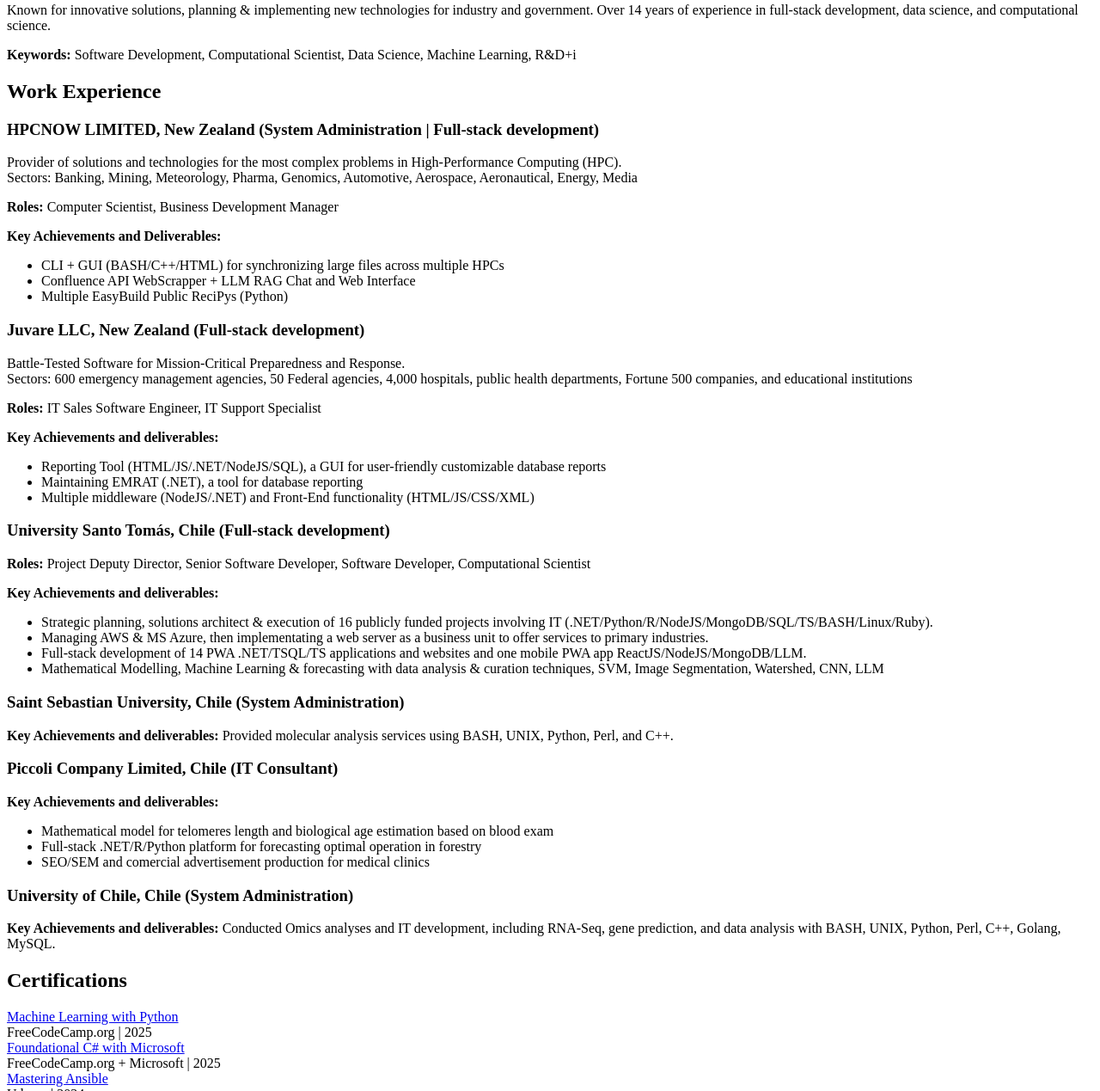
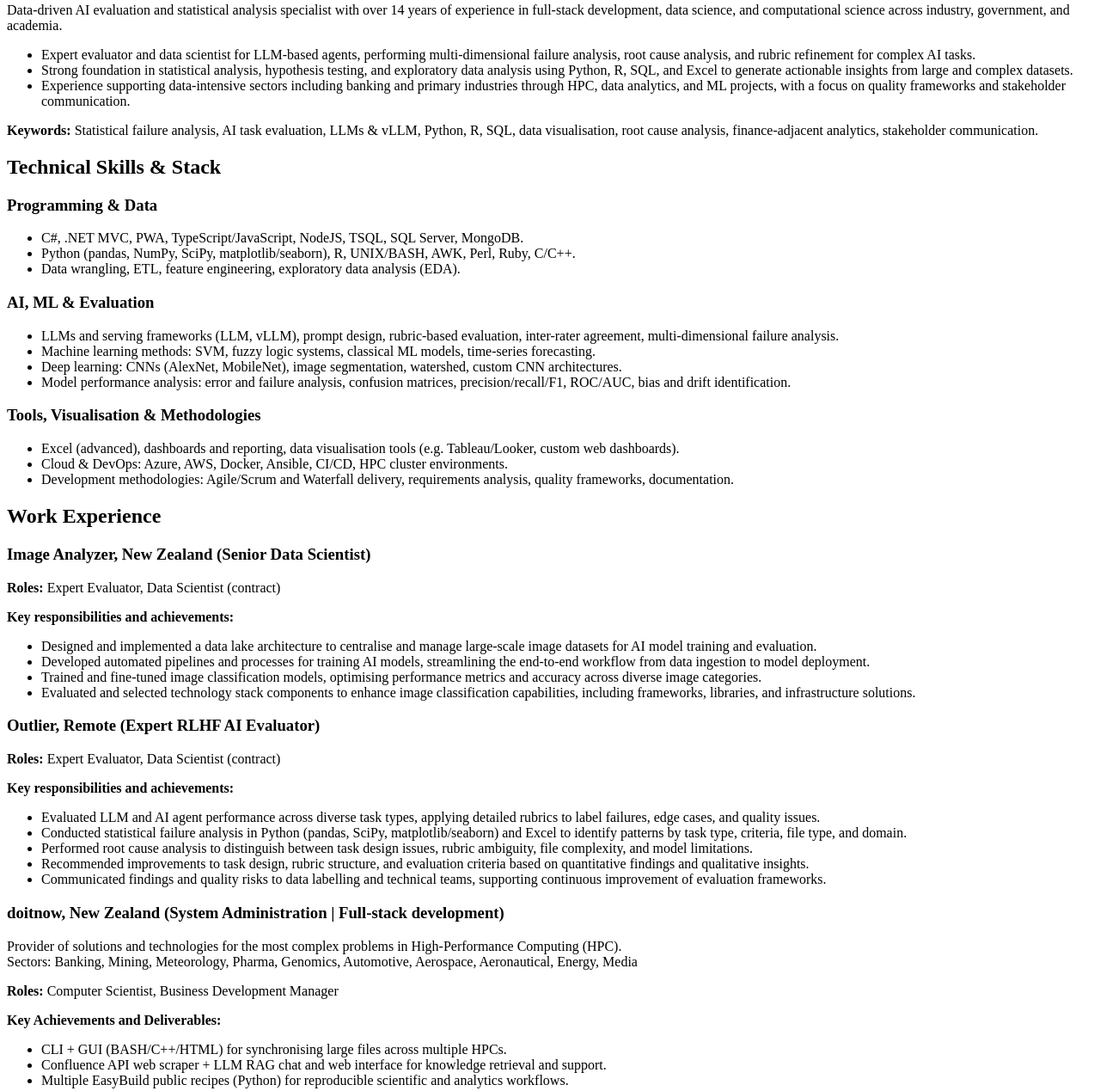
Before and after one commit to grpiccoli/CV, a website built with webpack: page index.html in a window 1280 px wide. Shown: the part 385-1654 px from the top of the page at 86% size. Built offline with nearby package versions, Linux system fonts and the light colour scheme.

Commit message:
Senior Data Scientist

```diff
--- a/index.html
+++ b/index.html
@@ -51,18 +51,108 @@
     <main>
       <section id="about">
         <h2>Professional Summary</h2>
-        <p>Known for innovative solutions, planning &amp; implementing new technologies for industry and government.
-          Over 14 years of experience in full-stack development, data science, and computational science.</p>
-        <p><strong>Keywords:</strong> Software Development, Computational Scientist, Data Science, Machine Learning,
-          R&amp;D+i</p>
+        <p>Data-driven AI evaluation and statistical analysis specialist with over 14 years of experience in full-stack
+          development, data science, and computational science across industry, government, and academia.</p>
+        <ul>
+          <li>Expert evaluator and data scientist for LLM-based agents, performing multi-dimensional failure analysis,
+            root cause analysis, and rubric refinement for complex AI tasks.</li>
+          <li>Strong foundation in statistical analysis, hypothesis testing, and exploratory data analysis using
+            Python, R, SQL, and Excel to generate actionable insights from large and complex datasets.</li>
+          <li>Experience supporting data-intensive sectors including banking and primary industries through HPC, data
+            analytics, and ML projects, with a focus on quality frameworks and stakeholder communication.</li>
+        </ul>
+        <p><strong>Keywords:</strong> Statistical failure analysis, AI task evaluation, LLMs &amp; vLLM, Python, R, SQL,
+          data visualisation, root cause analysis, finance-adjacent analytics, stakeholder communication.</p>
+      </section>
+
+      <section id="skills">
+        <h2>Technical Skills &amp; Stack</h2>
+        <div class="skills">
+          <article>
+            <h3>Programming &amp; Data</h3>
+            <ul>
+              <li>C#, .NET MVC, PWA, TypeScript/JavaScript, NodeJS, TSQL, SQL Server, MongoDB.</li>
+              <li>Python (pandas, NumPy, SciPy, matplotlib/seaborn), R, UNIX/BASH, AWK, Perl, Ruby, C/C++.</li>
+              <li>Data wrangling, ETL, feature engineering, exploratory data analysis (EDA).</li>
+            </ul>
+          </article>
+          <article>
+            <h3>AI, ML &amp; Evaluation</h3>
+            <ul>
+              <li>LLMs and serving frameworks (LLM, vLLM), prompt design, rubric-based evaluation, inter-rater
+                agreement, multi-dimensional failure analysis.</li>
+              <li>Machine learning methods: SVM, fuzzy logic systems, classical ML models, time-series forecasting.</li>
+              <li>Deep learning: CNNs (AlexNet, MobileNet), image segmentation, watershed, custom CNN architectures.
+              </li>
+              <li>Model performance analysis: error and failure analysis, confusion matrices, precision/recall/F1,
+                ROC/AUC, bias and drift identification.</li>
+            </ul>
+          </article>
+          <article>
+            <h3>Tools, Visualisation &amp; Methodologies</h3>
+            <ul>
+              <li>Excel (advanced), dashboards and reporting, data visualisation tools (e.g. Tableau/Looker, custom web
+                dashboards).</li>
+              <li>Cloud &amp; DevOps: Azure, AWS, Docker, Ansible, CI/CD, HPC cluster environments.</li>
+              <li>Development methodologies: Agile/Scrum and Waterfall delivery, requirements analysis, quality
+                frameworks, documentation.</li>
+            </ul>
+          </article>
+        </div>
       </section>
 
       <section id="experience">
         <h2>Work Experience</h2>
         <div class="experience">
+
+          <article>
+            <h3>Image Analyzer, New Zealand (Senior Data Scientist)</h3>
+            <div class="timeline">
+              <span class="timeline-date start" data-date="Mar 2025"></span>
+              <span class="timeline-date end" data-date="Nov 2025"></span>
+              <div class="timeline-block"></div>
+            </div>
+            <p><strong>Roles:</strong> Expert Evaluator, Data Scientist (contract)</p>
+            <p><strong>Key responsibilities and achievements:</strong></p>
+            <ul>
+              <li>Designed and implemented a data lake architecture to centralise and manage large-scale image datasets
+                for AI model training and evaluation.</li>
+              <li>Developed automated pipelines and processes for training AI models, streamlining the end-to-end workflow
+                from data ingestion to model deployment.</li>
+              <li>Trained and fine-tuned image classification models, optimising performance metrics and accuracy across
+                diverse image categories.</li>
+              <li>Evaluated and selected technology stack components to enhance image classification capabilities,
+                including frameworks, libraries, and infrastructure solutions.</li>
+            </ul>
+          </article>
+
+          <!-- Outlier AI Evaluation Experience -->
+          <article>
+            <h3>Outlier, Remote (Expert RLHF AI Evaluator)</h3>
+            <div class="timeline">
+              <span class="timeline-date start" data-date="Feb 2024"></span>
+              <span class="timeline-date end" data-date="Nov 2025"></span>
+              <div class="timeline-block"></div>
+            </div>
+            <p><strong>Roles:</strong> Expert Evaluator, Data Scientist (contract)</p>
+            <p><strong>Key responsibilities and achievements:</strong></p>
+            <ul>
+              <li>Evaluated LLM and AI agent performance across diverse task types, applying detailed rubrics to label
+                failures, edge cases, and quality issues.</li>
+              <li>Conducted statistical failure analysis in Python (pandas, SciPy, matplotlib/seaborn) and Excel to
+                identify patterns by task type, criteria, file type, and domain.</li>
+              <li>Performed root cause analysis to distinguish between task design issues, rubric ambiguity, file
+                complexity, and model limitations.</li>
+              <li>Recommended improvements to task design, rubric structure, and evaluation criteria based on
+                quantitative findings and qualitative insights.</li>
+              <li>Communicated findings and quality risks to data labelling and technical teams, supporting continuous
+                improvement of evaluation frameworks.</li>
+            </ul>
+          </article>
+
           <!-- Article 1 -->
           <article>
-            <h3>HPCNOW LIMITED, New Zealand (System Administration | Full-stack development)</h3>
+            <h3>doitnow, New Zealand (System Administration | Full-stack development)</h3>
             <p>Provider of solutions and technologies for the most complex problems in High-Performance Computing
               (HPC).<br>
               Sectors: Banking, Mining, Meteorology, Pharma, Genomics, Automotive, Aerospace, Aeronautical, Energy,
@@ -75,9 +165,9 @@
             <p><strong>Roles:</strong> Computer Scientist, Business Development Manager</p>
             <p><strong>Key Achievements and Deliverables:</strong></p>
             <ul>
-              <li>CLI + GUI (BASH/C++/HTML) for synchronizing large files across multiple HPCs</li>
-              <li>Confluence API WebScrapper + LLM RAG Chat and Web Interface</li>
-              <li>Multiple EasyBuild Public ReciPys (Python)</li>
+              <li>CLI + GUI (BASH/C++/HTML) for synchronising large files across multiple HPCs.</li>
+              <li>Confluence API web scraper + LLM RAG chat and web interface for knowledge retrieval and support.</li>
+              <li>Multiple EasyBuild public recipes (Python) for reproducible scientific and analytics workflows.</li>
             </ul>
           </article>
           <article>
@@ -95,16 +185,15 @@
             <p><strong>Key Achievements and deliverables:</strong></p>
             <ul>
               <li>
-                Reporting Tool (HTML/JS/.NET/NodeJS/SQL), a GUI for user-friendly customizable database reports
+                Reporting Tool (HTML/JS/.NET/NodeJS/SQL), a GUI for user-friendly customisable database reports.
               </li>
               <li>
-                Maintaining EMRAT (.NET), a tool for database reporting
+                Maintaining EMRAT (.NET), a tool for database reporting.
               </li>
               <li>
-                Multiple middleware (NodeJS/.NET) and Front-End functionality (HTML/JS/CSS/XML)
+                Multiple middleware (NodeJS/.NET) and Front-End functionality (HTML/JS/CSS/XML).
               </li>
             </ul>
-            <!-- </ul> -->
           </article>
           <article>
             <h3>University Santo Tomás, Chile (Full-stack development)</h3>
@@ -117,14 +206,14 @@
               Computational Scientist</p>
             <p><strong>Key Achievements and deliverables:</strong></p>
             <ul>
-              <li>Strategic planning, solutions architect & execution of 16 publicly funded projects involving IT
+              <li>Strategic planning, solutions architecture &amp; execution of 16 publicly funded projects involving IT
                 (.NET/Python/R/NodeJS/MongoDB/SQL/TS/BASH/Linux/Ruby).</li>
-              <li>Managing AWS & MS Azure, then implementating a web server as a business unit to offer services to
+              <li>Managing AWS &amp; MS Azure, then implementing a web server as a business unit to offer services to
                 primary industries.</li>
               <li>Full-stack development of 14 PWA .NET/TSQL/TS applications and websites and one mobile PWA app
                 ReactJS/NodeJS/MongoDB/LLM.</li>
-              <li>Mathematical Modelling, Machine Learning & forecasting with data analysis & curation techniques, SVM,
-                Image Segmentation, Watershed, CNN, LLM</li>
+              <li>Mathematical modelling, machine learning &amp; forecasting with data analysis &amp; curation
+                techniques, SVM, fuzzy logic, image segmentation, watershed, CNN (AlexNet, MobileNet), LLM/vLLM.</li>
             </ul>
           </article>
           <article>
@@ -141,14 +230,14 @@
             <h3>Piccoli Company Limited, Chile (IT Consultant)</h3>
             <div class="timeline">
               <span class="timeline-date start" data-date="Jul 2015"></span>
-              <span class="timeline-date end" data-date=""></span>
+              <span class="timeline-date end" data-date="Nov 2025"></span>
               <div class="timeline-block"></div>
             </div>
             <p><strong>Key Achievements and deliverables:</strong></p>
             <ul>
-              <li>Mathematical model for telomeres length and biological age estimation based on blood exam</li>
-              <li>Full-stack .NET/R/Python platform for forecasting optimal operation in forestry</li>
-              <li>SEO/SEM and comercial advertisement production for medical clinics</li>
+              <li>Mathematical model for telomere length and biological age estimation based on blood exams.</li>
+              <li>Full-stack .NET/R/Python platform for forecasting optimal operation in forestry.</li>
+              <li>SEO/SEM and commercial advertisement production for medical clinics.</li>
             </ul>
           </article>
           <article>
@@ -158,7 +247,7 @@
               <span class="timeline-date end" data-date="Nov 2014"></span>
               <div class="timeline-block"></div>
             </div>
-            <p><strong>Key Achievements and deliverables:</strong>&nbsp;Conducted Omics analyses and IT development,
+            <p><strong>Key Achievements and deliverables:</strong>&nbsp;Conducted omics analyses and IT development,
               including RNA-Seq, gene prediction, and data analysis with BASH, UNIX, Python, Perl, C++, Golang, MySQL.
             </p>
           </article>
@@ -241,8 +330,8 @@
           <div class="card">
             <h3>BiblioMit: Full-stack Funding, Requirements, Design, Development</h3>
             <p>Full-stack C# MVC .NET PWA + TS/JS + TSQL + Azure + NodeJS | Vue.JS</p>
-            <p>Interactive Geolocalized GMaps objects, Web Scrapping, Search Engines, Forum, SSO</p>
-            <p>Automated Excel data curation &amp; import</p>
+            <p>Interactive geolocalised GMaps objects, web scraping, search engines, forum, SSO.</p>
+            <p>Automated Excel data curation &amp; import.</p>
             <p>
               <a href="https://github.com/grpiccoli/bibliomit" target="_blank">GitHub</a> |
               <a href="https://youtu.be/Xx-qk-a4-fA?si=tV-igbI1kLOfMyy3" target="_blank">Video 1</a> |
@@ -253,7 +342,7 @@
           <div class="card">
             <h3>MyDoc: Full-stack Funding, Requirements, Design, Development</h3>
             <p>Full-stack C# MVC .NET PWA + TS/JS + TSQL + Azure + NodeJS + Ruby + Python.</p>
-            <p>Shell + Ruby scripts to tap to multiple APIs for identity validation and payment integration</p>
+            <p>Shell + Ruby scripts to tap into multiple APIs for identity validation and payment integration.</p>
             <p>
               <a href="https://github.com/grpiccoli/MD" target="_blank">GitHub</a> |
               <a href="https://www.youtube.com/shorts/4Lk89txLYaY" target="_blank">Video</a>
@@ -261,7 +350,7 @@
           </div>
           <div class="card">
             <h3>EpicSolutions: Leading Experience</h3>
-            <p>Product Owner for Clinical Method to Measure Aging Risks.</p>
+            <p>Product Owner for a clinical method to measure ageing risks.</p>
             <p>
               <a href="https://www.youtube.com/shorts/jpt4uR6sDW0" target="_blank">Social Media Cooperation</a> |
               <a href="https://youtu.be/QhU0e0MuFto" target="_blank">Seminar</a>
@@ -287,74 +376,6 @@
         </div>
       </section>
 
-      <section id="skills">
-        <h2>Technical Skills &amp; Stack</h2>
-        <div class="skills">
-          <article>
-            <p>Proficient in C#, .NET MVC, PWA, TypeScript/JavaScript, TSQL, Azure, NodeJS, Vue.JS, Shell scripting,
-              Ruby, C++/Python/R/BASH, ReactJS, Blazor, web scraping, geotagging, SEO, Docker, Ansible, Git, CI/CD
-              tools, and cloud services (AWS, Azure).</p>
-          </article>
-          <!-- <article>
-          <p><strong>LinkedIn Skill Assessments:</strong></p>
-          <div class="skill-assessments">
-            <div class="skill-card">
-              <span class="skill-name">C#</span>
-              <span class="skill-assessment">Top 15% (1.2M)</span>
-            </div>
-            <div class="skill-card">
-              <span class="skill-name">.NET</span>
-              <span class="skill-assessment">Top 5% (0.9M)</span>
-            </div>
-            <div class="skill-card">
-              <span class="skill-name">Node.JS</span>
-              <span class="skill-assessment">Top 5% (0.5M)</span>
-            </div>
-            <div class="skill-card">
-              <span class="skill-name">JavaScript</span>
-              <span class="skill-assessment">Top 30% (2.6M)</span>
-            </div>
-            <div class="skill-card">
-              <span class="skill-name">TSQL</span>
-              <span class="skill-assessment">Top 5% (0.5M)</span>
-            </div>
-            <div class="skill-card">
-              <span class="skill-name">REST APIs</span>
-              <span class="skill-assessment">Top 5% (0.8M)</span>
-            </div>
-            <div class="skill-card">
-              <span class="skill-name">Machine Learning</span>
-              <span class="skill-assessment">Top 5% (1.6M)</span>
-            </div>
-            <div class="skill-card">
-              <span class="skill-name">Agile</span>
-              <span class="skill-assessment">Top 5% (3.4M)</span>
-            </div>
-            <div class="skill-card">
-              <span class="skill-name">HTML</span>
-              <span class="skill-assessment">Top 15% (4M)</span>
-            </div>
-            <div class="skill-card">
-              <span class="skill-name">CSS</span>
-              <span class="skill-assessment">Top 5% (2.1M)</span>
-            </div>
-            <div class="skill-card">
-              <span class="skill-name">Front-End</span>
-              <span class="skill-assessment">Top 5% (1.3M)</span>
-            </div>
-            <div class="skill-card">
-              <span class="skill-name">SEO</span>
-              <span class="skill-assessment">Top 5% (2.5M)</span>
-            </div>
-            <div class="skill-card">
-              <span class="skill-name">XML</span>
-              <span class="skill-assessment">Top 15% (0.3M)</span>
-            </div>
-          </div>
-        </article> -->
-        </div>
-      </section>
-
       <section id="academic-experience">
         <h2>Academic Experience</h2>
         <article>
@@ -373,8 +394,8 @@
             </li>
             <li><strong>Demonstrator for Cell and Developmental Biology (BIOL252)</strong>
               <ul>
-                <li>Prepare laboratory activities and guide pupils through their experiments.</li>
-                <li>Review of lab activity reports.</li>
+                <li>Prepared laboratory activities and guided pupils through their experiments.</li>
+                <li>Reviewed laboratory activity reports.</li>
               </ul>
             </li>
           </ul>
@@ -405,11 +426,10 @@
           </div>
           <ul>
             <li><strong>Lecturer for Calculus (MAT311), Fundamentals of Physics (MAT211), Mathematics (MA101, MAT111),
-                Probability and Statistics (MAT325) & Geometry (MAT122)</strong></li>
-            <li><strong>Demonstrator for Statistics I, Calculus (MAT311) & Mathematics (MA101)</strong></li>
+                Probability and Statistics (MAT325) &amp; Geometry (MAT122)</strong></li>
+            <li><strong>Demonstrator for Statistics I, Calculus (MAT311) &amp; Mathematics (MA101)</strong></li>
             <li><strong>Speaker for Open Talk for the Principles of Market Economy cycle "Innovation and
-                Entrepreneurship
-                and their financing framework"</strong></li>
+                Entrepreneurship and their financing framework"</strong></li>
           </ul>
         </article>
         <article>
@@ -450,9 +470,8 @@
             <li><strong>Undergraduate Researcher</strong></li>
             <ul>
               <li>Undergraduate thesis: Study of mammary cancer progression in the context of "Studies of the
-                Instrumental
-                Role of Cellular Stroma in Human Mammary Tumorigenesis. Identification of Early Markers of Malignancy"
-              </li>
+                Instrumental Role of Cellular Stroma in Human Mammary Tumourigenesis. Identification of Early Markers
+                of Malignancy".</li>
             </ul>
           </ul>
         </article>
```
Also changed, not shown: src/Timeline.ts (+12 -14 lines), 2 other files.
